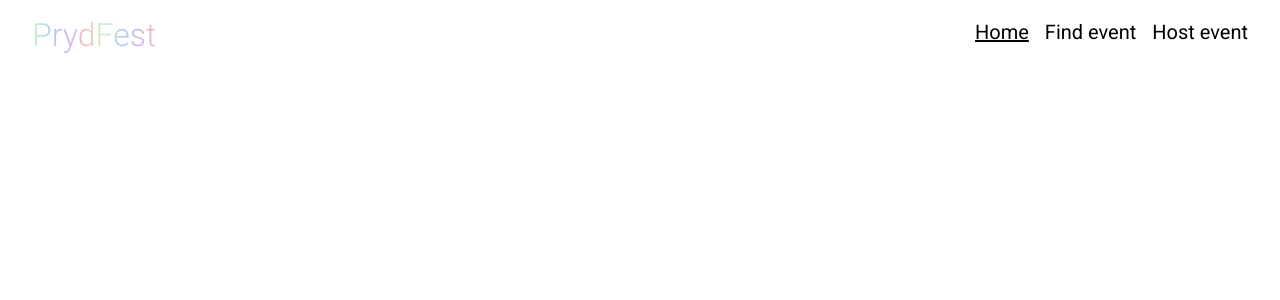
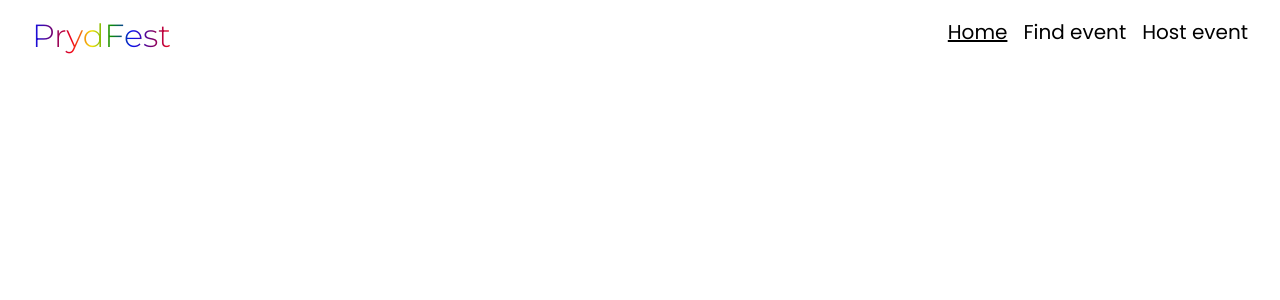
Before and after one commit to Jamie-Gargrave/pryd, a Django app: page / in a window 1280 px wide. Shown: the top 300 px of the page. Run offline with Django 5.2, Linux system fonts and the light colour scheme.

Commit message:
Change fonts to Montserrat and Poppins, add media folder

```diff
--- a/static/css/style.css
+++ b/static/css/style.css
@@ -1,5 +1,5 @@
-/* Add Google Fonts Lora and Roboto */
-@import url('https://fonts.googleapis.com/css2?family=Lora:ital,wght@0,400..700;1,400..700&family=Roboto:ital,wght@0,100;0,300;0,400;0,500;0,700;0,900;1,100;1,300;1,400;1,500;1,700;1,900&display=swap');
+/* Add Google Fonts Montserrat and Poppins */
+@import url('https://fonts.googleapis.com/css2?family=Montserrat:ital,wght@0,100..900;1,100..900&family=Poppins:ital,wght@0,100;0,200;0,300;0,400;0,500;0,600;0,700;0,800;0,900;1,100;1,200;1,300;1,400;1,500;1,600;1,700;1,800;1,900&display=swap');
 
 /* Default styles */
 
@@ -10,7 +10,7 @@
 }
 
 body {
-    font-family: 'Roboto', sans-serif;
+    font-family: 'Poppins', sans-serif;
 }
 
 /* Header */
@@ -23,9 +23,10 @@ header {
 }
 
 h1 {
+    font-family: 'Montserrat', sans-serif;
     font-size: 2rem;
     font-weight: 300;
-    background: linear-gradient(to left, #f2bdbd, #cfb6f2, #acd1f2, #cef2c4, #f2bdbd, #cfb6f2, #acd1f2, #cef2c4);
+    background: linear-gradient(to left, #f20519, #710273, #0511F2, #0B8C07, #F2E307, #F20519, #710273, #0511F2);
     background-clip: text;
     color: transparent;
     width: fit-content;
```
Also changed, not shown: media/index-bg.webp (added).
